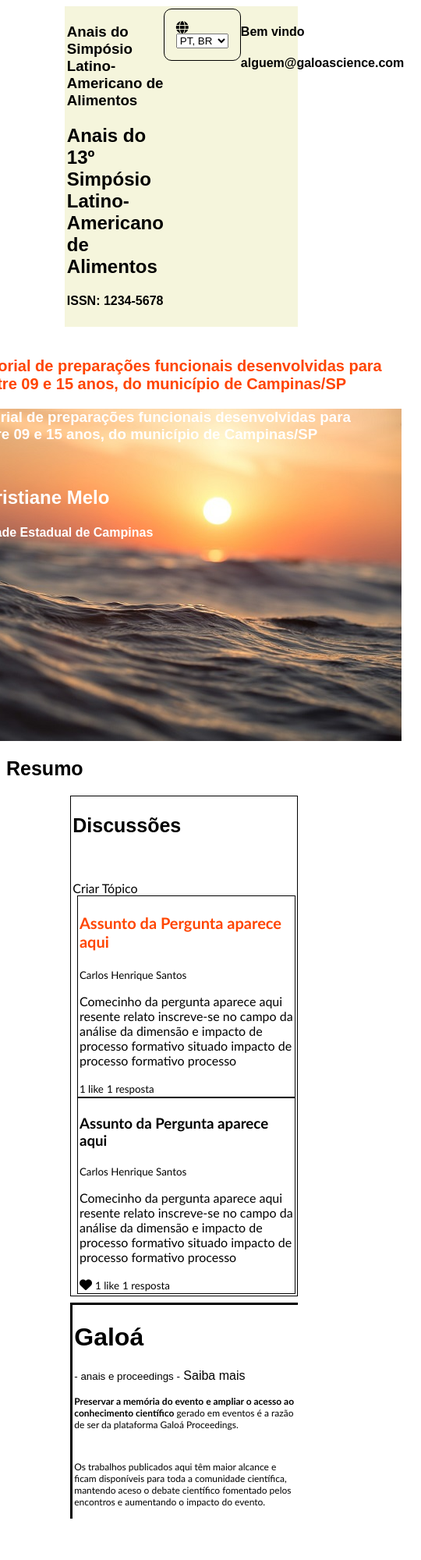
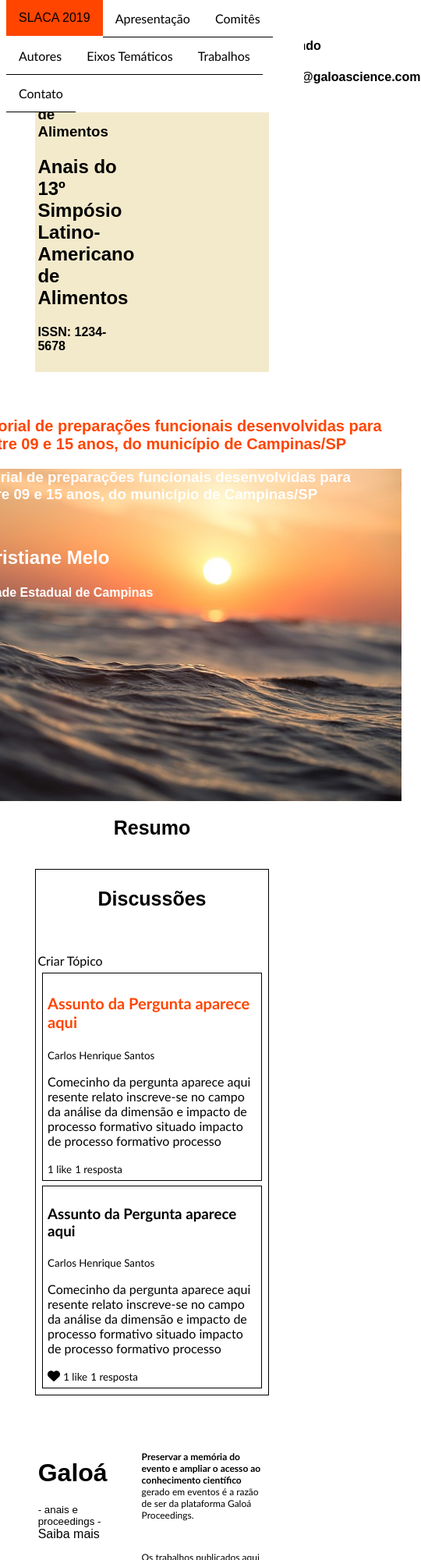
Before and after one commit to Gustavo6401/InterfaceGaloa, a plain HTML site: page index.html in a window 390 px wide. Shown: the top 2000 px of the page at 78% size, 540 px wide, since content can reach past the window. Before the commit the page ends 1955 px from the top, so only its background shows below. Drawn offline with Linux system fonts and the light colour scheme; some icons are missing.

Commit message:
Responsividade bem feita principalmente para dispositivos móveis.

```diff
--- a/css/responsivity.css
+++ b/css/responsivity.css
@@ -5,6 +5,26 @@
     }
 
     .barra-navegacao {
+        list-style-type: none;
+        margin: 0;
+        padding: 0;
+        background-color: white;
+        top: 0;
+    }
+
+    .barra-navegacao div {
+        float: left;
+    }
+
+    .barra-navegacao div a, .barra-navegacao div label {
+        display: block;
+        color: black;
+        text-align: center;
+        padding: 14px 16px;
+        text-decoration: none;
+    }
+
+    .barra-navegacao div img {
         display: none;
     }
 
@@ -12,20 +32,48 @@
         display: none;
     }
 
+    .texto-1 {
+        margin-left: 10%;
+        margin-right: 10%;
+        margin-top: 7%;
+        justify-content: space-between;
+    }
+
+    .texto-1 div {
+        justify-content: space-between;
+        margin-right: 10%;
+    }
+
     .secao-superior {
         margin-left: 20%;
         margin-right: 20%;
-        margin-top: 5%;
+        margin-top: 10%;
         justify-content: center;
+        display: flex;
     }
 
     .titulo-2 {
         margin: none;
+    }
 
+    .titulo-3 {
+        justify-content: center;
+        display: flex;
+    }
+
+    .discussoes {
+        margin: 10%;
+        justify-content: center;
+    }
+
+    footer {
+        margin-left: 5%;
+        margin-right: 5%;
+        font-family: Arial, Helvetica, sans-serif;
     }
 }
 
-@media only screen and (min-width: 992px) {
+@media only screen and (orientation: landscape) {
     .barra-navegacao {
         float: left;
         flex-direction: column;
@@ -33,10 +81,19 @@
     }
 
     .titulo-2 {
-        margin-left: 40%;
+        margin-left: 21%;
     }
 
     .video {
-        margin-left: 40%;
+        margin-left: 21%;
+    }
+
+    .titulo-3 {
+        margin-left: 22%;
+    }
+
+    footer {
+        border-top-style: solid;
+    border-left-style: solid;
     }
 }
--- a/css/style.css
+++ b/css/style.css
@@ -1,3 +1,8 @@
+:root {
+    --bege: #F3EACB;
+    --laranja-escuro: #FF4500;
+}
+
 body {
     justify-content: left;
     flex-wrap: wrap;
@@ -11,9 +16,6 @@ body {
 .barra-navegacao {
     position: fixed;
     background-color: white;
-    margin: none;
-    padding: none;
-    width: 18%;
 }
 
 .titulo {
@@ -25,12 +27,7 @@ body {
     font-family: Arial, Helvetica, sans-serif;
 }
 
-.barra-navegacao div {
-    display: block;
-}
-
 .barra-navegacao div a, .barra-navegacao div label {
-    width: 200px;
     display: block;
     padding: 8px 16px;
 }
@@ -42,11 +39,11 @@ body {
 
 .texto-1 {
     font-family: Arial, Helvetica, sans-serif;
-    margin-left: 20%;
-    background-color: beige;
+    margin-left: 10%;
+    background-color: var(--bege);
     flex-direction: row;
     border-style: solid;
-    border-color: beige;
+    border-color: var(--bege);
     justify-content: space-around;
     display: flex;
 }
@@ -82,7 +79,8 @@ body {
 
 .detalhes {
     float: right;
-    margin-left: 22%;
+    margin-left: 10%;
+    margin-top: 5%;
     font-family: Arial, Helvetica, sans-serif;
 }
 
@@ -98,6 +96,28 @@ body {
     font-size: 25px;
 }
 
+.titulo-5 {
+    font-family: Arial, Helvetica, sans-serif;
+    font-size: 25px;
+    display: flex;
+    border-color: var(--bege);
+    background-color: var(--bege);
+    border-style: solid;
+    padding: 2%;
+}
+
+.botao-2 {
+    padding: 2%;
+    background-color: #ff4500;
+    justify-content: center;
+    align-items: center;
+    display: flex;
+    margin-left: 40%;
+    margin-right: 40%;
+    color: white;
+    border-radius: 8%;
+}
+
 .texto {
     font-family: 'Gill Sans', 'Gill Sans MT', Calibri, 'Trebuchet MS', sans-serif;
     font-size: 12px;
@@ -111,18 +131,41 @@ body {
 }
 
 .discussoes {
-        margin-left: 22%;
+    margin-left: 15%;
     font-family: 'Gill Sans', 'Gill Sans MT', Calibri, 'Trebuchet MS', sans-serif;
     border: 1px;
     border-style: solid;
     padding: 2px;
+    margin-bottom: 10px;
+    margin-top: 10px;
+}
+
+.discussoes div {
+    background-color: white;
 }
 
 .container {
-        margin-left: 2%;
+    margin: 2%;
     border: 1px;
     border-style: solid;
-        padding: 2px;
+    padding: 2%;
+}
+
+.like {
+    justify-content: flex-start;
+    flex-direction: row;
+    display: flex;
+}
+
+.like div {
+    padding: 0px 5px;
+}
+
+.like div i {
+    background-color: #ff4500;
+    color: white;
+    padding: 5px 10px;
+    border-radius: 20%;
 }
 
 .titulo-4 {
@@ -132,19 +175,25 @@ body {
 }
 
 footer {
-        margin-left: 22%;
+    margin-left: 15%;
     font-family: Arial, Helvetica, sans-serif;
-        border-top-style: solid;
-        border-left-style: solid;
 }
 
 main {
     margin-bottom: 2%;
 }
 
+footer {
+    flex-direction: row;
+    justify-content: center;
+    display: flex;
+}
+
 footer div {
-        flex-direction: row;
+    flex-direction: column;
     padding: 2px;
+    margin: 20px;
+    display: flex;
 }
 
 .link {
```
Lines whose indentation alone changed are shown as unchanged.
